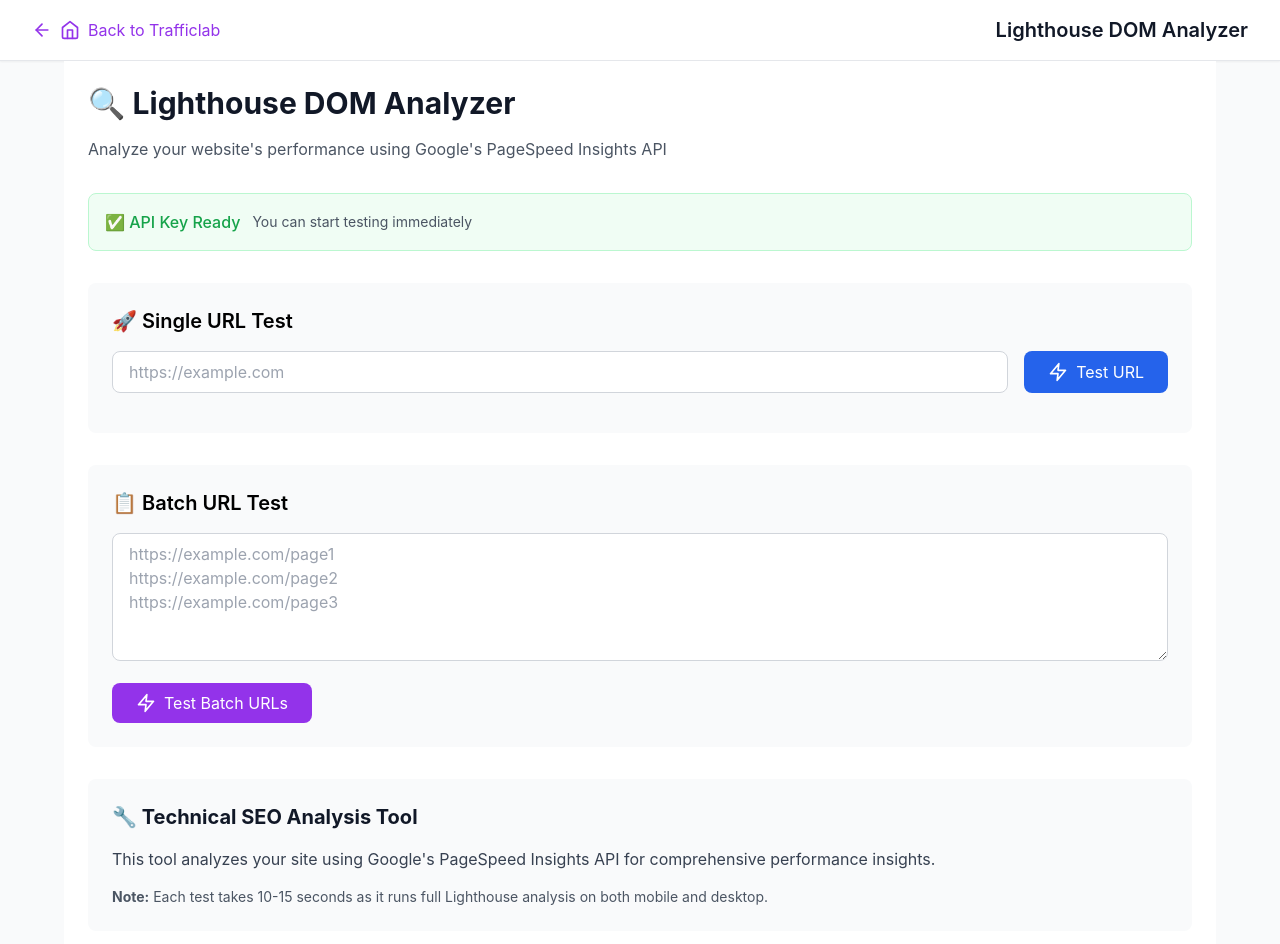
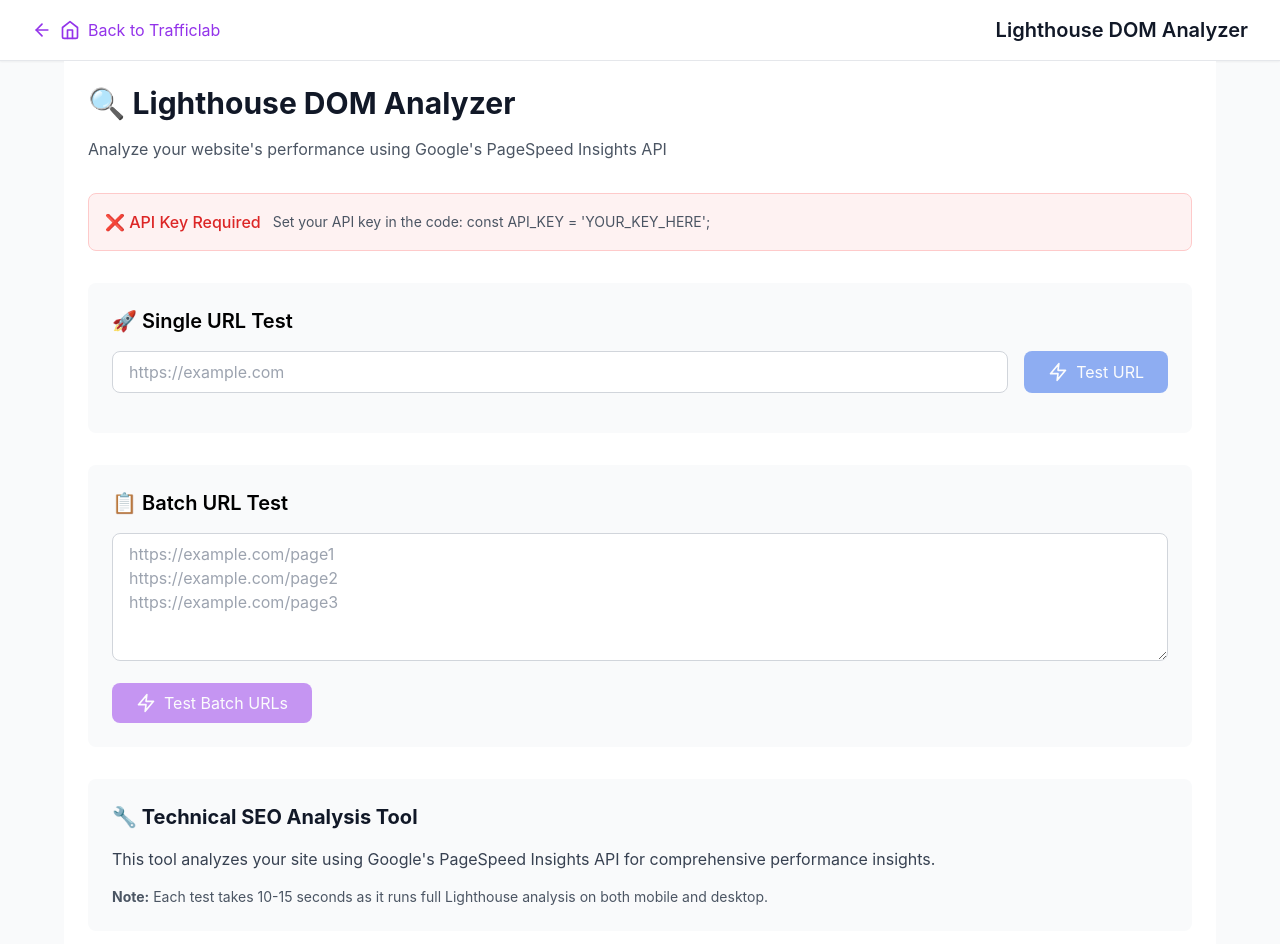
Before and after one commit to henrikbondtofte/trafficl, a Next.js app: page /lighthouse-dom-analyzer in a window 1280 px wide. Shown: the top 944 px of the page. Built offline with nearby package versions, Linux system fonts and the light colour scheme.

Commit message:
Update LighthouseDOMAnalyzer.js

```diff
--- a/components/SEOTools/LighthouseDOMAnalyzer.js
+++ b/components/SEOTools/LighthouseDOMAnalyzer.js
@@ -3,7 +3,7 @@ import { Zap, Download, ExternalLink, Eye, FileText, AlertCircle } from 'lucide-
 
 export default function LighthouseDOMAnalyzer() {
   // Set your API key directly here
-  const API_KEY = 'AIzaSyAF4j6lpzPAiPjCjZSkbvB_0LVBm-rlfTc';
+  const API_KEY = '';
 
   const [singleUrl, setSingleUrl] = useState('');
   const [batchUrls, setBatchUrls] = useState('');
```
